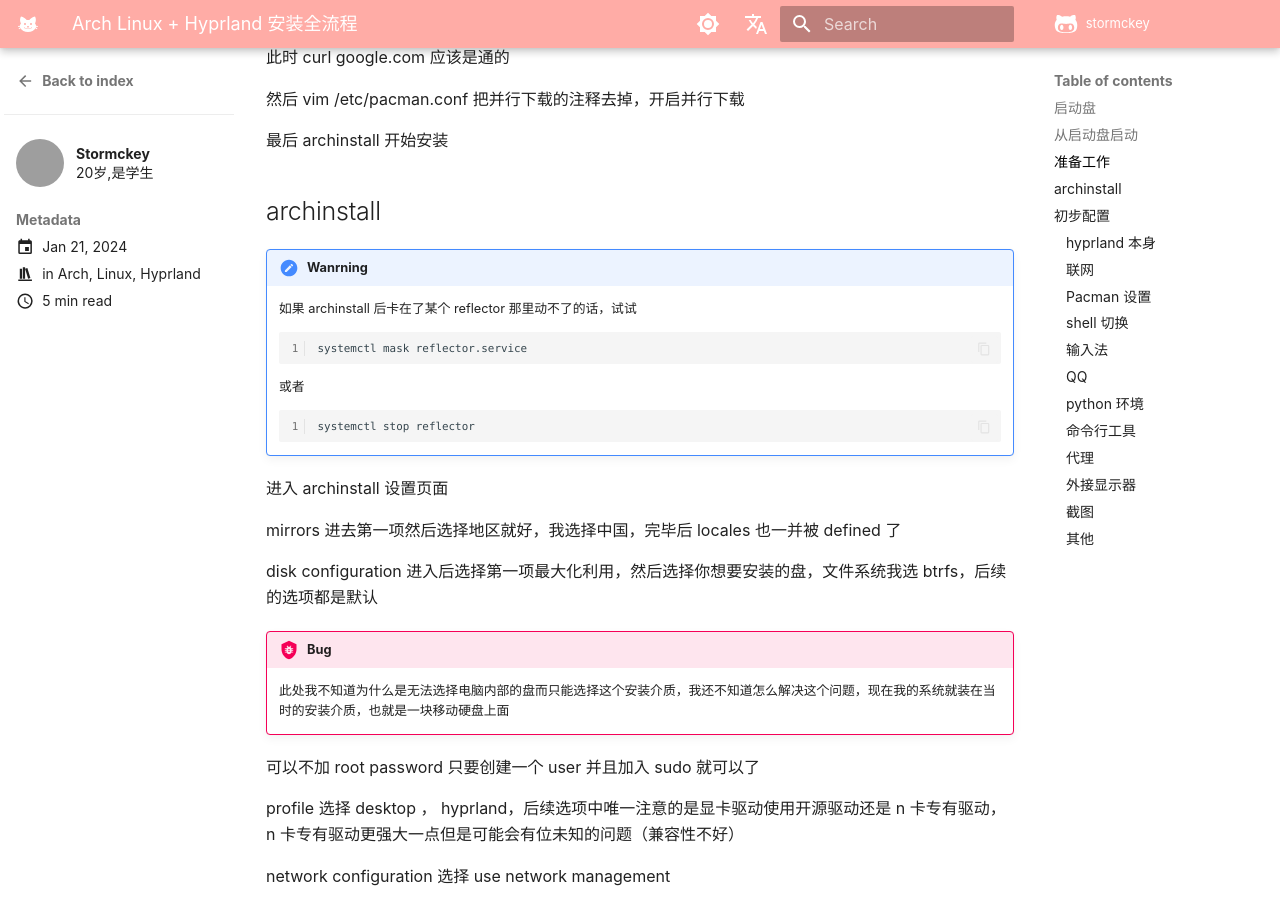
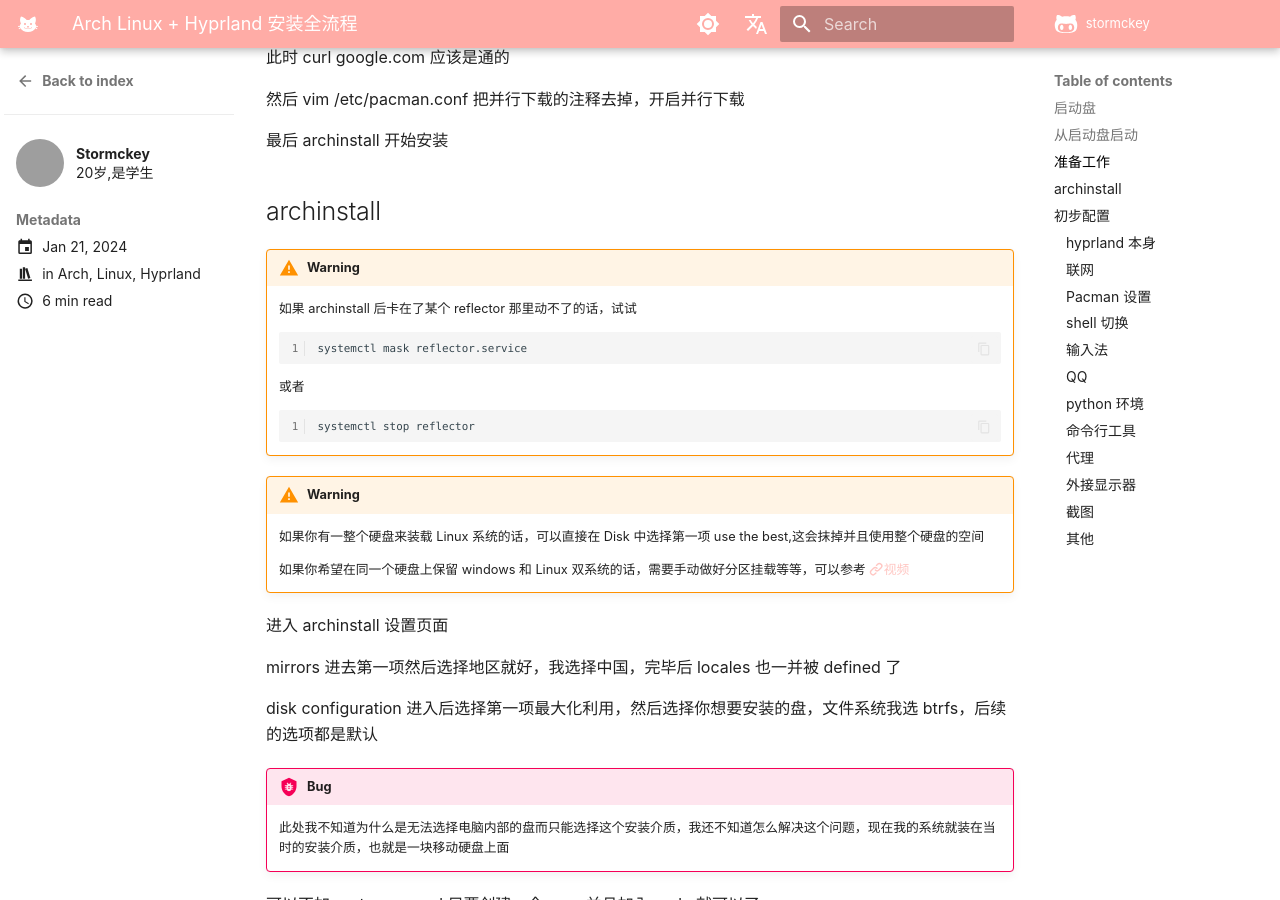
Before and after one commit to stormckey/stormckey.github.io, an MkDocs documentation site: the page built from docs/blog/posts/arch_linux_procedure.md, in a window 1280 px wide and 900 px high, scrolled down 1056 px. Built offline with MkDocs 1.6.1 and Material for MkDocs 9.7.7, drawn with Linux system fonts in a browser that asks for light colours; some web fonts are replaced; comment, search, counter and statistics services are not loaded; a style sheet for code colours, icons or effects is not loaded; some of the changed text lies outside the part shown; grey boxes are pictures that could not be loaded.

Commit message:
add some to arch linux procedure

````diff
--- a/docs/blog/posts/arch_linux_procedure.md
+++ b/docs/blog/posts/arch_linux_procedure.md
@@ -55,7 +55,7 @@
 
 ## archinstall
 
-!!! wanrning
+!!! warning
     如果 archinstall 后卡在了某个 reflector 那里动不了的话，试试
     ```bash
     systemctl mask reflector.service
@@ -64,6 +64,13 @@
     ```bash
     systemctl stop reflector
     ```
+
+!!! warning
+    如果你有一整个硬盘来装载 Linux 系统的话，可以直接在 Disk 中选择第一项 use the best,这会抹掉并且使用整个硬盘的空间
+
+    如果你希望在同一个硬盘上保留 windows 和 Linux 双系统的话，需要手动做好分区挂载等等，可以参考 [:octicons-link-16:视频](https://www.youtube.com/watch?v=9jTk3K3ExaI)
+
+
 
 进入 archinstall 设置页面
 
@@ -334,3 +341,7 @@
 - neofetch
 - flatpak
 - preload
+
+还有一些好用的 hyprland 的设置：
+
+- input:touchpad:natural_scroll
````
